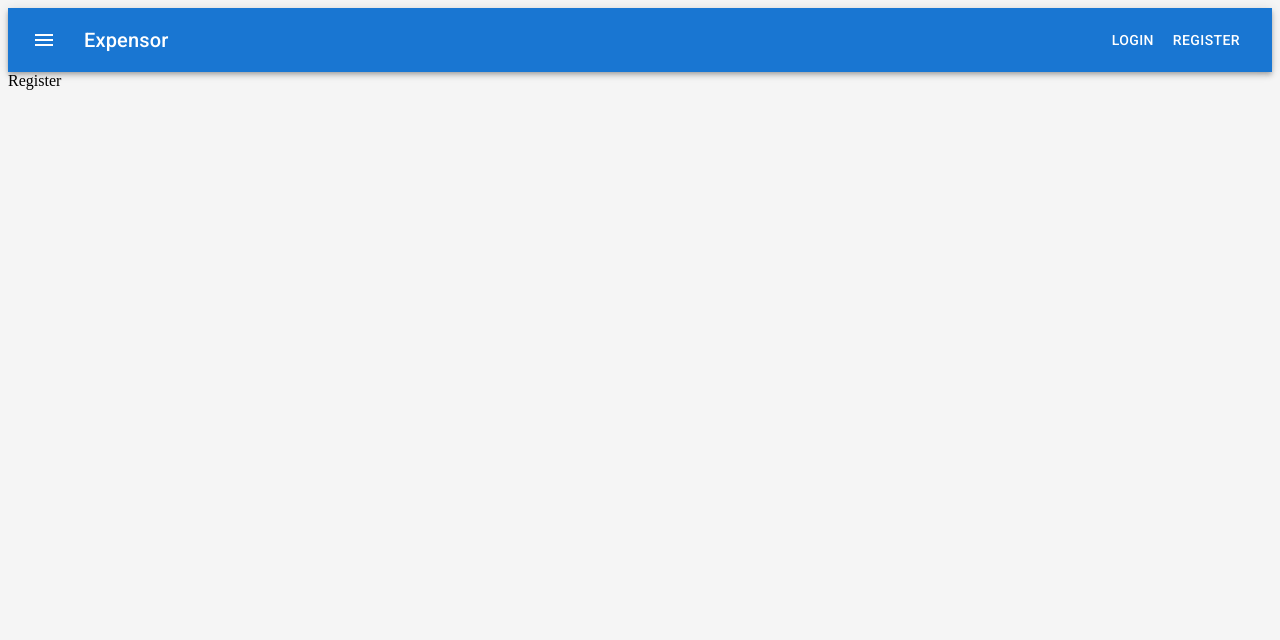
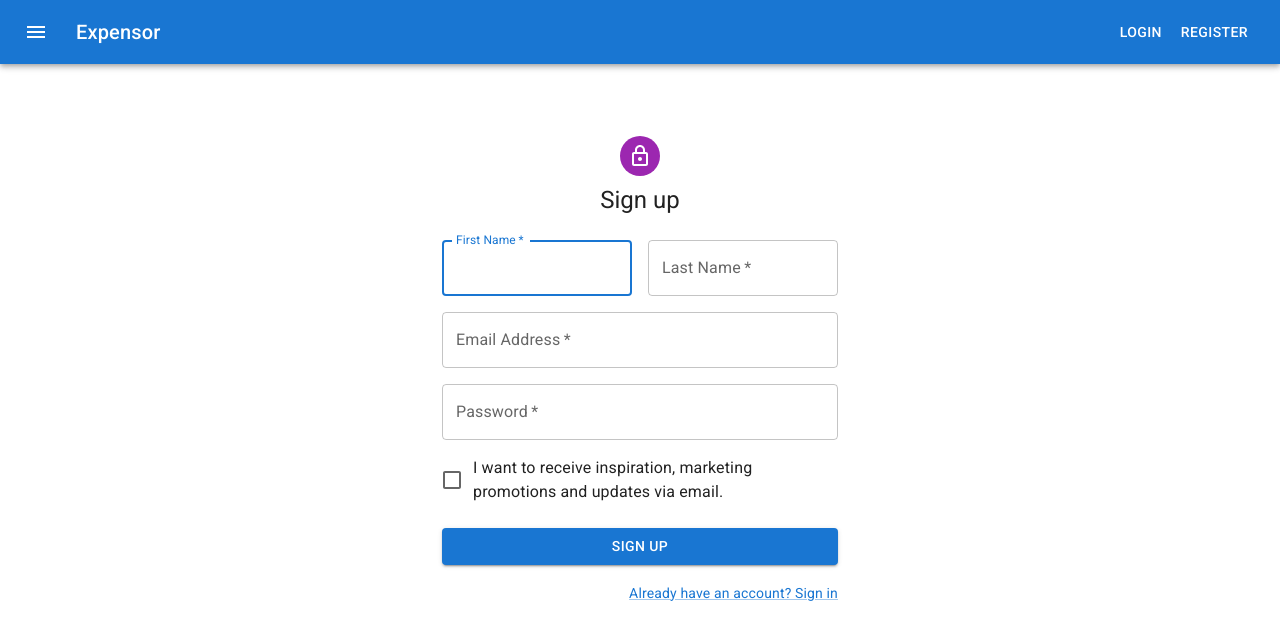
Before and after one commit to DeepakBarwal/mern-expenses, a React (Create React App) app in the folder client/: page /register in a window 1280 px wide. Shown: the top 640 px of the page. Built offline with nearby package versions, Linux system fonts and the light colour scheme.

Commit message:
client: added mui's SignIn and SignUp templates to Login and Register

```diff
--- a/client/src/pages/Login.js
+++ b/client/src/pages/Login.js
@@ -1,8 +1,91 @@
+import * as React from 'react';
+import Avatar from '@mui/material/Avatar';
+import Button from '@mui/material/Button';
+import CssBaseline from '@mui/material/CssBaseline';
+import TextField from '@mui/material/TextField';
+import FormControlLabel from '@mui/material/FormControlLabel';
+import Checkbox from '@mui/material/Checkbox';
+import Link from '@mui/material/Link';
+import Grid from '@mui/material/Grid';
+import Box from '@mui/material/Box';
+import LockOutlinedIcon from '@mui/icons-material/LockOutlined';
+import Typography from '@mui/material/Typography';
+import Container from '@mui/material/Container';
 
-const Login = () => {
-    return (
-        <div>Login</div>
-    );
-};
+export default function Login() {
+  const handleSubmit = (event) => {
+    event.preventDefault();
+    const data = new FormData(event.currentTarget);
+    console.log({
+      email: data.get('email'),
+      password: data.get('password'),
+    });
+  };
 
-export default Login;
+  return (
+    <Container component="main" maxWidth="xs">
+        <CssBaseline />
+        <Box
+          sx={{
+            marginTop: 8,
+            display: 'flex',
+            flexDirection: 'column',
+            alignItems: 'center',
+          }}
+        >
+          <Avatar sx={{ m: 1, bgcolor: 'secondary.main' }}>
+            <LockOutlinedIcon />
+          </Avatar>
+          <Typography component="h1" variant="h5">
+            Sign in
+          </Typography>
+          <Box component="form" onSubmit={handleSubmit} noValidate sx={{ mt: 1 }}>
+            <TextField
+              margin="normal"
+              required
+              fullWidth
+              id="email"
+              label="Email Address"
+              name="email"
+              autoComplete="email"
+              autoFocus
+            />
+            <TextField
+              margin="normal"
+              required
+              fullWidth
+              name="password"
+              label="Password"
+              type="password"
+              id="password"
+              autoComplete="current-password"
+            />
+            <FormControlLabel
+              control={<Checkbox value="remember" color="primary" />}
+              label="Remember me"
+            />
+            <Button
+              type="submit"
+              fullWidth
+              variant="contained"
+              sx={{ mt: 3, mb: 2 }}
+            >
+              Sign In
+            </Button>
+            <Grid container>
+              <Grid item xs>
+                <Link href="#" variant="body2">
+                  Forgot password?
+                </Link>
+              </Grid>
+              <Grid item>
+                <Link href="#" variant="body2">
+                  {"Don't have an account? Sign Up"}
+                </Link>
+              </Grid>
+            </Grid>
+          </Box>
+        </Box>
+    </Container>
+  );
+}
--- a/client/src/pages/Register.js
+++ b/client/src/pages/Register.js
@@ -1,8 +1,112 @@
+import * as React from 'react';
+import Avatar from '@mui/material/Avatar';
+import Button from '@mui/material/Button';
+import CssBaseline from '@mui/material/CssBaseline';
+import TextField from '@mui/material/TextField';
+import FormControlLabel from '@mui/material/FormControlLabel';
+import Checkbox from '@mui/material/Checkbox';
+import Link from '@mui/material/Link';
+import Grid from '@mui/material/Grid';
+import Box from '@mui/material/Box';
+import LockOutlinedIcon from '@mui/icons-material/LockOutlined';
+import Typography from '@mui/material/Typography';
+import Container from '@mui/material/Container';
 
-const Register = () => {
-    return (
-        <>Register</>
-    );
-};
+export default function Register() {
+  const handleSubmit = (event) => {
+    event.preventDefault();
+    const data = new FormData(event.currentTarget);
+    console.log({
+      email: data.get('email'),
+      password: data.get('password'),
+    });
+  };
 
-export default Register;
+  return (
+    <Container component="main" maxWidth="xs">
+        <CssBaseline />
+        <Box
+          sx={{
+            marginTop: 8,
+            display: 'flex',
+            flexDirection: 'column',
+            alignItems: 'center',
+          }}
+        >
+          <Avatar sx={{ m: 1, bgcolor: 'secondary.main' }}>
+            <LockOutlinedIcon />
+          </Avatar>
+          <Typography component="h1" variant="h5">
+            Sign up
+          </Typography>
+          <Box component="form" noValidate onSubmit={handleSubmit} sx={{ mt: 3 }}>
+            <Grid container spacing={2}>
+              <Grid item xs={12} sm={6}>
+                <TextField
+                  autoComplete="given-name"
+                  name="firstName"
+                  required
+                  fullWidth
+                  id="firstName"
+                  label="First Name"
+                  autoFocus
+                />
+              </Grid>
+              <Grid item xs={12} sm={6}>
+                <TextField
+                  required
+                  fullWidth
+                  id="lastName"
+                  label="Last Name"
+                  name="lastName"
+                  autoComplete="family-name"
+                />
+              </Grid>
+              <Grid item xs={12}>
+                <TextField
+                  required
+                  fullWidth
+                  id="email"
+                  label="Email Address"
+                  name="email"
+                  autoComplete="email"
+                />
+              </Grid>
+              <Grid item xs={12}>
+                <TextField
+                  required
+                  fullWidth
+                  name="password"
+                  label="Password"
+                  type="password"
+                  id="password"
+                  autoComplete="new-password"
+                />
+              </Grid>
+              <Grid item xs={12}>
+                <FormControlLabel
+                  control={<Checkbox value="allowExtraEmails" color="primary" />}
+                  label="I want to receive inspiration, marketing promotions and updates via email."
+                />
+              </Grid>
+            </Grid>
+            <Button
+              type="submit"
+              fullWidth
+              variant="contained"
+              sx={{ mt: 3, mb: 2 }}
+            >
+              Sign Up
+            </Button>
+            <Grid container justifyContent="flex-end">
+              <Grid item>
+                <Link href="#" variant="body2">
+                  Already have an account? Sign in
+                </Link>
+              </Grid>
+            </Grid>
+          </Box>
+        </Box>
+    </Container>
+  );
+}
```
